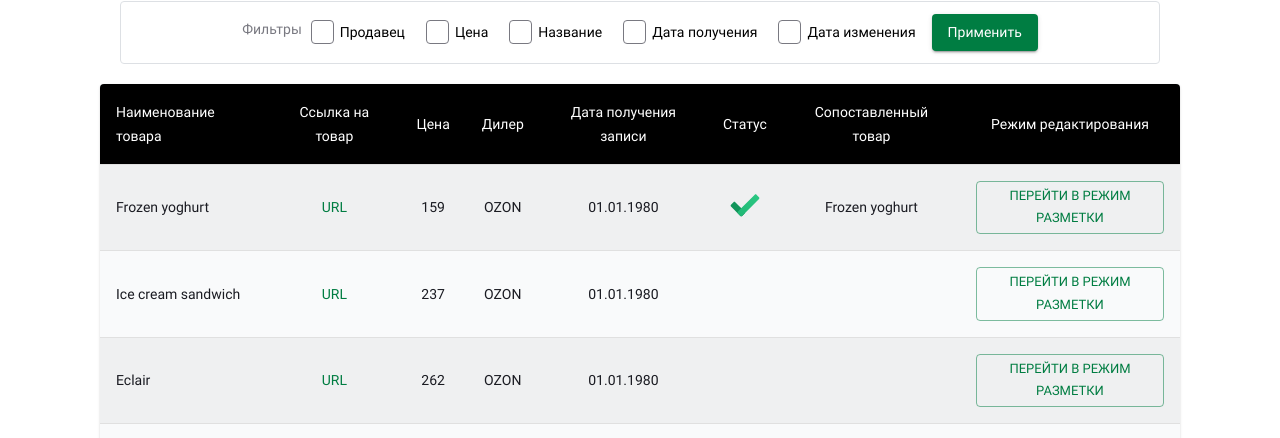
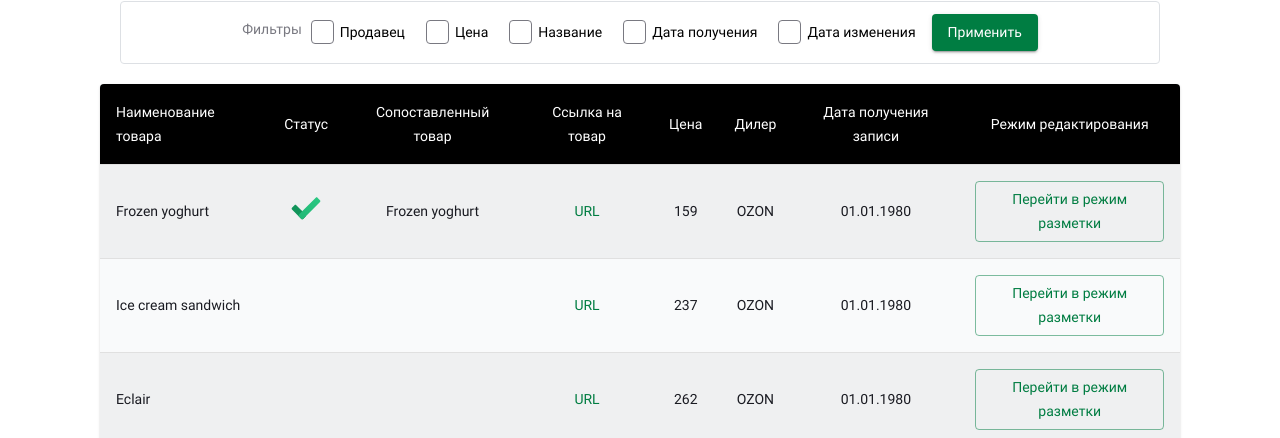
Before and after one commit to Prosept-marking/frontend, a React (Create React App) app: page / in a window 1280 px wide. Shown: the part 347-785 px from the top of the page. Built offline with nearby package versions, Linux system fonts and the light colour scheme.

Commit message:
feat: add navigate on Main

```diff
--- a/src/components/BasicButton/index.tsx
+++ b/src/components/BasicButton/index.tsx
@@ -5,14 +5,19 @@ export const BasicButton: FC<{
   text: string;
   type?: 'button' | 'submit' | 'reset' | undefined;
   onClick?: () => void;
-}> = ({ text, type, onClick }) => {
+  variant?: 'text' | 'contained' | 'outlined' | undefined;
+}> = ({ text, type, onClick, variant = 'contained' }) => {
   return (
     <Button
       sx={{
         fontSize: 14,
         textTransform: 'none',
+        '&:hover': {
+          color: 'white',
+          backgroundColor: 'primary.dark',
+        },
       }}
-      variant="contained"
+      variant={variant}
       type={type}
       onClick={onClick}
       color={type === 'reset' ? 'error' : 'primary'}
--- a/src/components/EditButton/EditButton.tsx
+++ /dev/null
@@ -1,20 +0,0 @@
-import { Button } from '@mui/material';
-
-export default function EditButton(props: any) {
-  return (
-    <Button
-      variant="outlined"
-      size="small"
-      sx={[
-        {
-          '&:hover': {
-            color: 'white',
-            backgroundColor: 'black',
-          },
-        },
-      ]}
-    >
-      {props.caption}
-    </Button>
-  );
-}
--- a/src/components/Main/index.tsx
+++ b/src/components/Main/index.tsx
@@ -6,10 +6,10 @@ import TableContainer from '@mui/material/TableContainer';
 import TableHead from '@mui/material/TableHead';
 import TableRow from '@mui/material/TableRow';
 import Paper from '@mui/material/Paper';
-import EditButton from '../../components/EditButton/EditButton';
-import { Link } from 'react-router-dom';
+import { Link, useNavigate } from 'react-router-dom';
 import { Button, Tooltip } from '@mui/material';
 import DoneIcon from '../../assets/icons/DoneIcon';
+import { BasicButton } from '../BasicButton';
 
 const StyledTableCell = styled(TableCell)(({ theme }) => ({
   [`&.${tableCellClasses.head}`]: {
@@ -38,6 +38,7 @@ const StyledTableRow = styled(TableRow)(({ theme }) => ({
 }));
 
 function createData(
+  id: number,
   name: string,
   linkItem: string,
   price: number,
@@ -46,11 +47,12 @@ function createData(
   status: boolean,
   matchItem?: string,
 ) {
-  return { name, linkItem, price, dialer, receiveDate, status, matchItem };
+  return { id, name, linkItem, price, dialer, receiveDate, status, matchItem };
 }
 
 const rows = [
   createData(
+    1,
     'Frozen yoghurt',
     'https://github.com/orgs/Prosept-marking/projects/3/views/4',
     159,
@@ -60,6 +62,7 @@ const rows = [
     'Frozen yoghurt',
   ),
   createData(
+    2,
     'Ice cream sandwich',
     'https://github.com/orgs/Prosept-marking/projects/3/views/4',
     237,
@@ -68,6 +71,7 @@ const rows = [
     false,
   ),
   createData(
+    3,
     'Eclair',
     'https://github.com/orgs/Prosept-marking/projects/3/views/4',
     262,
@@ -76,6 +80,7 @@ const rows = [
     false,
   ),
   createData(
+    4,
     'Cupcake',
     'https://github.com/orgs/Prosept-marking/projects/3/views/4',
     305,
@@ -84,6 +89,7 @@ const rows = [
     false,
   ),
   createData(
+    5,
     'Gingerbread',
     'https://github.com/orgs/Prosept-marking/projects/3/views/4',
     356,
@@ -95,6 +101,7 @@ const rows = [
 ];
 
 export default function Main() {
+  const navigate = useNavigate();
   return (
     <>
       <TableContainer component={Paper}>
@@ -102,16 +109,17 @@ export default function Main() {
           <TableHead>
             <TableRow>
               <StyledTableCell>Наименование товара</StyledTableCell>
+              <StyledTableCell align="center">Статус</StyledTableCell>
+              <StyledTableCell align="center">
+                Сопоставленный товар
+              </StyledTableCell>
               <StyledTableCell align="center">Ссылка на товар</StyledTableCell>
               <StyledTableCell align="center">Цена</StyledTableCell>
               <StyledTableCell align="center">Дилер</StyledTableCell>
               <StyledTableCell align="center">
                 Дата получения записи
               </StyledTableCell>
-              <StyledTableCell align="center">Статус</StyledTableCell>
-              <StyledTableCell align="center">
-                Сопоставленный товар
-              </StyledTableCell>
+
               <StyledTableCell align="center">
                 Режим редактирования
               </StyledTableCell>
@@ -122,19 +130,6 @@ export default function Main() {
               <StyledTableRow key={row.name}>
                 <StyledTableCell component="th" scope="row">
                   {row.name}
-                </StyledTableCell>
-                <StyledTableCell align="center">
-                  <Link to={row.linkItem}>
-                    {' '}
-                    <Tooltip title={row.linkItem}>
-                      <Button>url</Button>
-                    </Tooltip>
-                  </Link>
-                </StyledTableCell>
-                <StyledTableCell align="center">{row.price}</StyledTableCell>
-                <StyledTableCell align="center">{row.dialer}</StyledTableCell>
-                <StyledTableCell align="center">
-                  {row.receiveDate}
                 </StyledTableCell>
                 <StyledTableCell align="center">
                   {row.status ? (
@@ -151,7 +146,26 @@ export default function Main() {
                   {row.matchItem}
                 </StyledTableCell>
                 <StyledTableCell align="center">
-                  <EditButton caption="Перейти в режим разметки" />
+                  <Link to={row.linkItem}>
+                    <Tooltip title={row.linkItem}>
+                      <Button>url</Button>
+                    </Tooltip>
+                  </Link>
+                </StyledTableCell>
+                <StyledTableCell align="center">{row.price}</StyledTableCell>
+                <StyledTableCell align="center">{row.dialer}</StyledTableCell>
+                <StyledTableCell align="center">
+                  {row.receiveDate}
+                </StyledTableCell>
+
+                <StyledTableCell align="center">
+                  <BasicButton
+                    text="Перейти в режим разметки"
+                    variant="outlined"
+                    onClick={() =>
+                      navigate(`/compare/${row.id}`, { replace: true })
+                    }
+                  />
                 </StyledTableCell>
               </StyledTableRow>
             ))}
--- a/src/components/ProductCard/index.tsx
+++ b/src/components/ProductCard/index.tsx
@@ -22,7 +22,6 @@ export const ProductCard: FC<{
       <CardContent>
         <Box display={'flex'} gap={1} flexDirection={'column'}>
           <Box display={'flex'} flexDirection={'column'}>
-            {' '}
             <Typography sx={{ fontSize: 14, mb: 1.5 }} color="text.secondary">
               Название товара (1С):
             </Typography>
--- a/src/routes/index.tsx
+++ b/src/routes/index.tsx
@@ -39,7 +39,8 @@ const router = createBrowserRouter(
         errorElement={<ErrorBoundary />}
       >
         <Route path="/" element={<MainPage />} />
-        <Route path="/compare" element={<Compare />} />
+        <Route path="/compare/" element={<Compare />} />
+        <Route path="/compare/:id" element={<Compare />} />
         <Route path="/statistics" element={<Statistics />} />
       </Route>
     </>,
```
